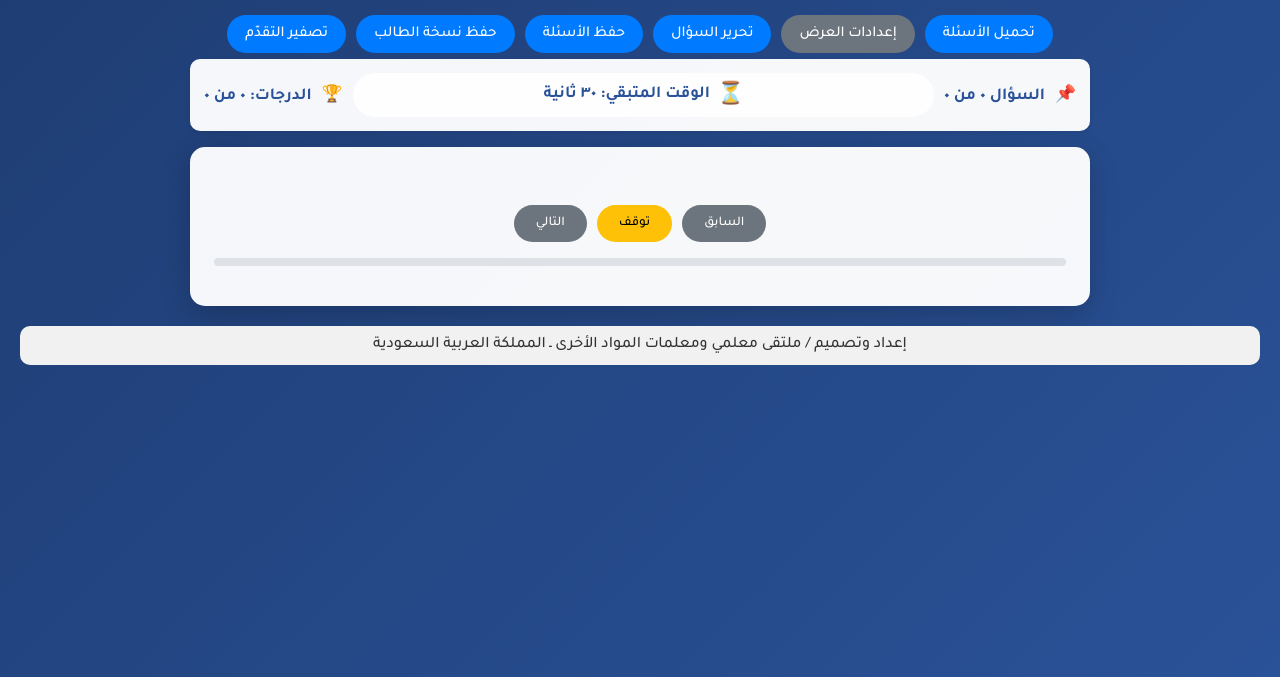
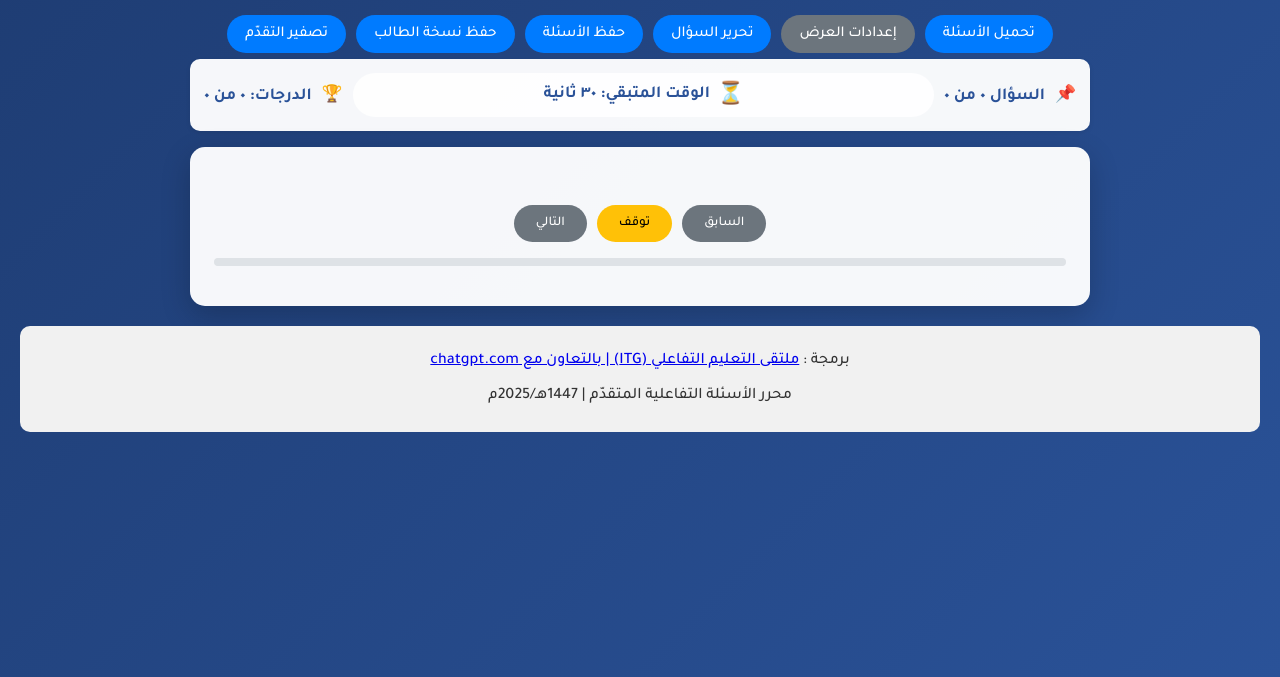
Before and after one commit to ensanbinadam/quiz_viewer_general, a plain HTML site: page index.html in a window 1280 px wide. Shown: the part 123-800 px from the top of the page. Drawn offline with Linux system fonts and the light colour scheme.

Commit message:
Update index.html

```diff
--- a/index.html
+++ b/index.html
@@ -2,10 +2,10 @@
 <html dir="rtl" lang="ar"><head>
     <meta charset="utf-8">
     <meta name="viewport" content="width=device-width, initial-scale=1">
-    <title>اختبارات تفاعلية تعليمية - نسخة خفيفة (بدون رياضيات)</title>
-
+    <title>عارض الاسئلة التفاعلية العام  ـ </title>
+
+      <link rel="icon" href="https://ensanbinadam.github.io/quiz_viewer_general_ar/favicon.ico" />
     <!-- خط -->
-
 
     <style data-inline-lib="1" data-keep="lib" data-injected="1" data-origin="https://fonts.googleapis.com/css2?family=Tajawal:wght@300;500;700&amp;display=swap">/* arabic */
 @font-face {
@@ -706,10 +706,15 @@
       </div>
     </div>
 
-    <footer id="quizFooter">
-      إعداد وتصميم / ملتقى معلمي ومعلمات المواد الأخرى ـ المملكة العربية
-      السعودية
-    </footer>
+   <footer dir="rtl" style="text-align:center; font-family: inherit;">
+      <p>
+          برمجة :
+          <a href="https://t.me/ITG_KSA" target="_blank" rel="noopener">
+            ملتقى التعليم التفاعلي (ITG) | بالتعاون مع chatgpt.com
+          </a>
+        </p>
+        <p>محرر الأسئلة التفاعلية المتقدّم | 1447هـ/2025م</p>
+      </footer>
 
     <script>
       // ======== الحالة العامة ========
```
